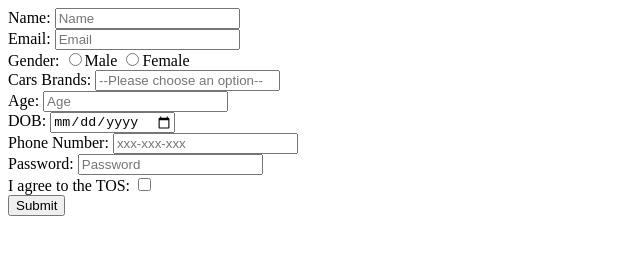
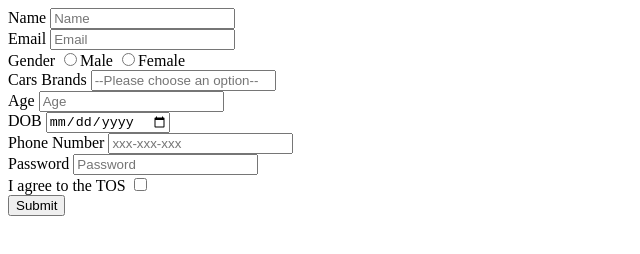
Before and after one commit to acciojob/signup-form-car-SRINIVAS-VG, a website: page main.html in a window 1280 px wide. Shown: the full height of the page, 0-640 px from the left. Drawn offline with Linux system fonts and the light colour scheme.

Commit message:
created a submission

```diff
--- a/main.html
+++ b/main.html
@@ -12,32 +12,32 @@
 </script>
 
 <form action="#" method="post">
-	<label for="name">Name:</label>
+	<label for="name">Name</label>
 	<input id="name" type="Text" required placeholder="Name">
 	<br>
-	<label for="email">Email:</label>
+	<label for="email">Email</label>
 	<input id="email" type="Email" required placeholder="Email">
 	<br>
-	<label for="gender_m,gender_f">Gender:</label>
+	<label for="gender_m,gender_f">Gender</label>
 	<input id="gender_m,gender_f" type="Radio" name="gender" value="male" required>Male
 	<input id="gender_m,gender_f" type="Radio" name="gender" value="female" required>Female
 	<br>
-	<label for="cars">Cars Brands:</label>
+	<label for="cars">Cars Brands</label>
 	<input id="cars" type="Select" required placeholder="--Please choose an option--">
 	<br>
-	<label for="age">Age:</label>
+	<label for="age">Age</label>
 	<input id="age" type="Number" required placeholder="Age">
 	<br>
-	<label for="dob">DOB:</label>
+	<label for="dob">DOB</label>
 	<input id="dob" type="Date" required>
 	<br>
-	<label for="tel">Phone Number:</label>
+	<label for="tel">Phone Number</label>
 	<input id="tel" type="Tel" placeholder="xxx-xxx-xxx">
 	<br>
-	<label for="password">Password:</label>
+	<label for="password">Password</label>
 	<input id="password" type="Password" required placeholder="Password">
 	<br>
-	<label for="tos">I agree to the TOS:</label>
+	<label for="tos">I agree to the TOS</label>
 	<input id="tos" type="Checkbox" required >
 	<br>
 	<button type="button">Submit</button>
```
